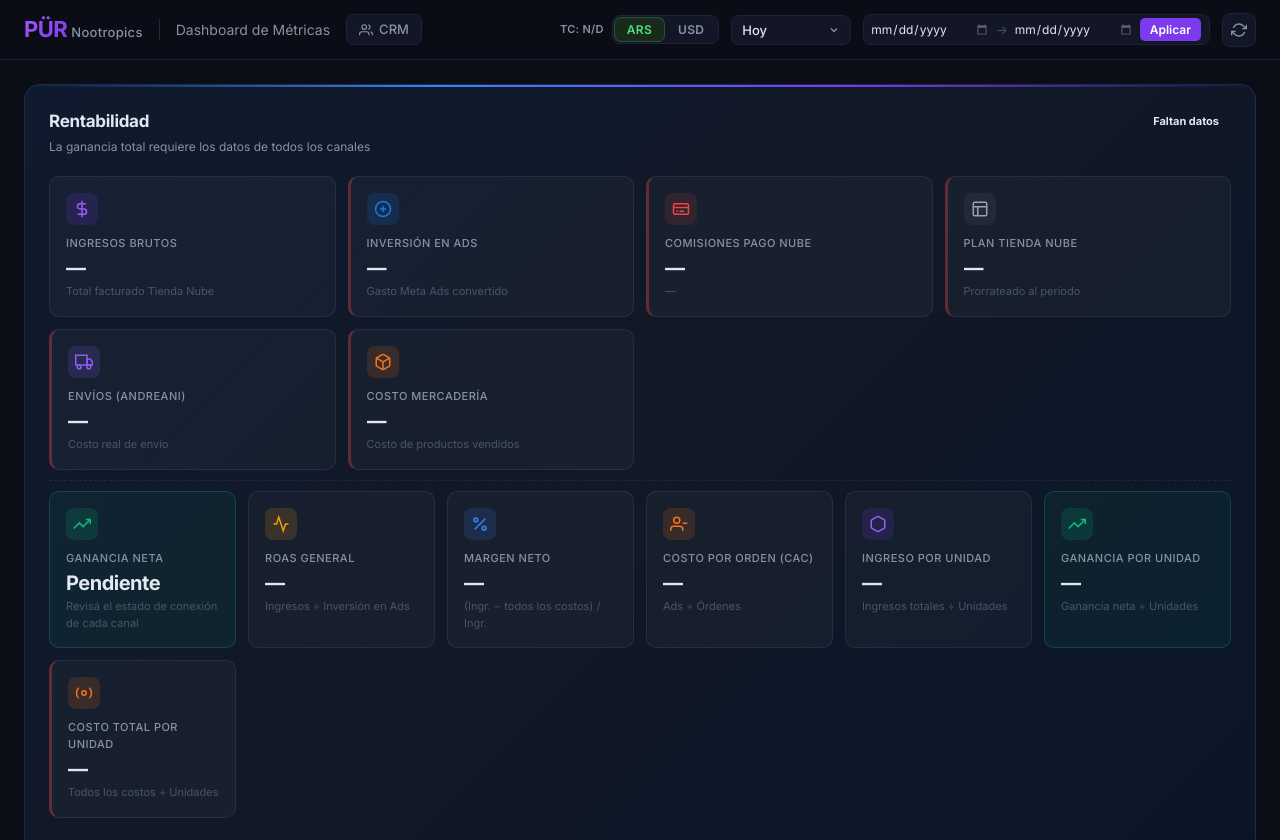
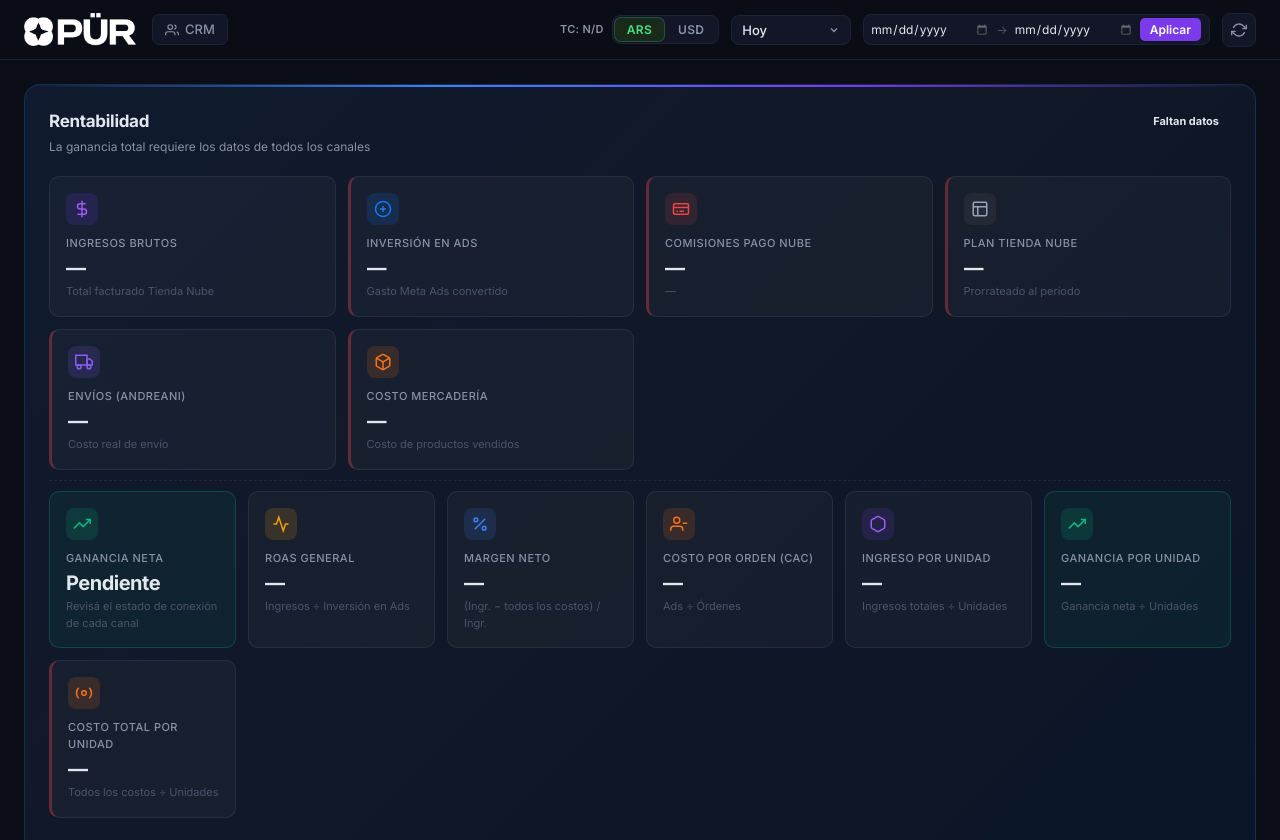
Before and after one commit to goldenprofits/pur-dashboard, a website: page public/index.html in a window 1280 px wide. Shown: the top 840 px of the page. Drawn offline with nearby package versions, Linux system fonts and the light colour scheme; no server answers.

Commit message:
Use only the original PUR logo in the dashboard header

```diff
--- a/public/index.html
+++ b/public/index.html
@@ -14,10 +14,8 @@
   <header class="header">
     <div class="header-left">
       <div class="logo">
-        <span class="logo-pur">PÜR</span>
-        <span class="logo-sub">Nootropics</span>
+        <img class="brand-logo" src="/pur-logo.png" alt="PÜR" width="112" height="34" />
       </div>
-      <div class="header-title">Dashboard de Métricas</div>
       <a href="/crm" class="crm-nav-link">
         <svg width="14" height="14" viewBox="0 0 24 24" fill="none" stroke="currentColor" stroke-width="2"><path d="M17 21v-2a4 4 0 0 0-4-4H5a4 4 0 0 0-4 4v2"/><circle cx="9" cy="7" r="4"/><path d="M23 21v-2a4 4 0 0 0-3-3.87"/><path d="M16 3.13a4 4 0 0 1 0 7.75"/></svg>
         CRM
--- a/public/styles.css
+++ b/public/styles.css
@@ -57,7 +57,8 @@ body {
 .header-left { display: flex; align-items: center; gap: 16px; }
 .header-right { display: flex; align-items: center; gap: 12px; }
 
-.logo { display: flex; align-items: baseline; gap: 4px; }
+.logo { display: flex; align-items: center; }
+.brand-logo { display: block; width: 112px; height: 34px; object-fit: contain; }
 .logo-pur {
   font-size: 22px;
   font-weight: 700;
```
